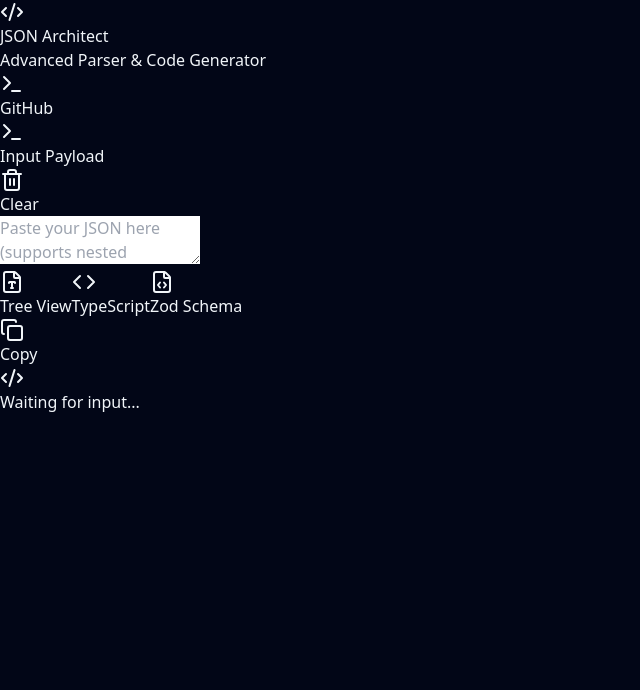
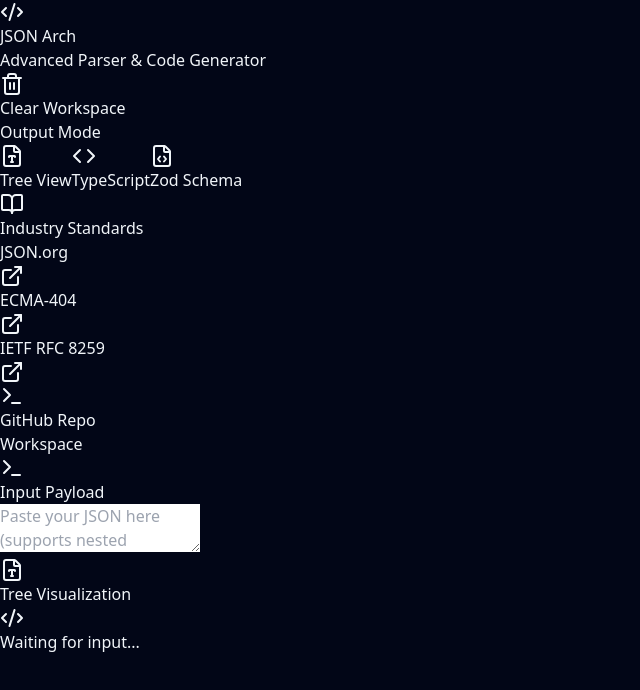
Before and after one commit to gajjela521/json-processor, a React (Vite) app in the folder json-processor/: page / in a window 1280 px wide. Shown: the top 690 px of the page, without its empty margins (0-640 px from the left). Built offline with nearby package versions, Linux system fonts and the light colour scheme.

Commit message:
feat: Refactor to Sidebar Layout with Fixed Footer

```diff
--- a/json-processor/src/App.tsx
+++ b/json-processor/src/App.tsx
@@ -1,7 +1,7 @@
 
 import { useState, useEffect } from 'react';
 import ReactJson from 'react-json-view';
-import { Terminal, Copy, Trash2, Code2, AlertCircle, Check, FileType, Code, FileCode } from 'lucide-react';
+import { Terminal, Copy, Trash2, Code2, AlertCircle, Check, FileType, Code, FileCode, BookOpen, ExternalLink } from 'lucide-react';
 import { parseRecursive } from './utils/jsonParser';
 import { generateTypeScriptInterfaces, generateZodSchema } from './utils/generators';
 import clsx from 'clsx';
@@ -56,120 +56,172 @@ function App() {
   };
 
   return (
-    <div className="min-h-screen bg-slate-950 text-slate-200 flex flex-col font-sans selection:bg-indigo-500/30">
-      {/* Header */}
-      <header className="border-b border-slate-800 bg-slate-900/50 backdrop-blur-md sticky top-0 z-10">
-        <div className="max-w-7xl mx-auto px-4 h-16 flex items-center justify-between">
+    <div className="min-h-screen bg-slate-950 text-slate-200 flex font-sans selection:bg-indigo-500/30">
+      {/* Left Sidebar */}
+      <aside className="w-64 border-r border-slate-800 bg-slate-900/50 flex flex-col h-screen sticky top-0">
+        {/* Logo Area */}
+        <div className="p-6 border-b border-slate-800/50">
           <div className="flex items-center gap-3">
             <div className="p-2 bg-indigo-500/10 rounded-lg border border-indigo-500/20">
               <Code2 className="w-6 h-6 text-indigo-400" />
             </div>
             <div>
-              <h1 className="text-xl font-bold bg-gradient-to-r from-indigo-400 to-cyan-400 bg-clip-text text-transparent">
-                JSON Architect
+              <h1 className="text-lg font-bold bg-gradient-to-r from-indigo-400 to-cyan-400 bg-clip-text text-transparent">
+                JSON Arch
               </h1>
-              <p className="text-xs text-slate-500 hidden sm:block">Advanced Parser & Code Generator</p>
             </div>
           </div>
-          <div className="flex items-center gap-4 text-sm text-slate-400">
+          <p className="text-xs text-slate-500 mt-2">Advanced Parser & Code Generator</p>
+        </div>
+
+        {/* Navigation / Main Actions */}
+        <div className="flex-1 p-4 space-y-2 overflow-y-auto">
+          <button
+            onClick={handleClear}
+            className="w-full flex items-center gap-3 px-4 py-3 rounded-xl text-sm font-medium text-slate-400 hover:text-red-400 hover:bg-slate-800/50 transition-all group"
+          >
+            <Trash2 className="w-4 h-4 group-hover:scale-110 transition-transform" />
+            Clear Workspace
+          </button>
+
+          <div className="my-4 border-t border-slate-800/50" />
+
+          <div className="space-y-1">
+            <p className="px-4 text-[10px] font-bold text-slate-600 uppercase tracking-wider mb-2">Output Mode</p>
+            <button
+              onClick={() => setOutputMode('tree')}
+              className={clsx(
+                "w-full flex items-center gap-3 px-4 py-2.5 rounded-lg text-sm font-medium transition-all",
+                outputMode === 'tree' ? "bg-indigo-500/10 text-indigo-300 border border-indigo-500/20" : "text-slate-400 hover:bg-slate-800/50 hover:text-slate-200"
+              )}
+            >
+              <FileType className="w-4 h-4" />
+              Tree View
+            </button>
+            <button
+              onClick={() => setOutputMode('typescript')}
+              className={clsx(
+                "w-full flex items-center gap-3 px-4 py-2.5 rounded-lg text-sm font-medium transition-all",
+                outputMode === 'typescript' ? "bg-blue-500/10 text-blue-300 border border-blue-500/20" : "text-slate-400 hover:bg-slate-800/50 hover:text-slate-200"
+              )}
+            >
+              <Code className="w-4 h-4" />
+              TypeScript
+            </button>
+            <button
+              onClick={() => setOutputMode('zod')}
+              className={clsx(
+                "w-full flex items-center gap-3 px-4 py-2.5 rounded-lg text-sm font-medium transition-all",
+                outputMode === 'zod' ? "bg-amber-500/10 text-amber-300 border border-amber-500/20" : "text-slate-400 hover:bg-slate-800/50 hover:text-slate-200"
+              )}
+            >
+              <FileCode className="w-4 h-4" />
+              Zod Schema
+            </button>
+          </div>
+        </div>
+
+        {/* Industry Standards Footer (Fixed Bottom) */}
+        <div className="p-6 border-t border-slate-800/50 bg-slate-900/30">
+          <h3 className="text-[10px] font-bold text-slate-500 uppercase tracking-wider mb-3 flex items-center gap-1.5">
+            <BookOpen className="w-3 h-3" />
+            Industry Standards
+          </h3>
+          <nav className="flex flex-col gap-2.5 text-xs">
             <a
-              href="https://github.com/gajjela521/json-processor"
+              href="https://www.json.org/json-en.html"
               target="_blank"
               rel="noopener noreferrer"
-              className="hover:text-white transition-colors flex items-center gap-2"
+              className="text-slate-400 hover:text-indigo-300 flex items-center gap-2 transition-colors group"
             >
-              <Terminal className="w-4 h-4" />
-              GitHub
+              <div className="w-1 h-1 rounded-full bg-slate-600 group-hover:bg-indigo-400 transition-colors" />
+              JSON.org
+              <ExternalLink className="w-3 h-3 opacity-0 group-hover:opacity-100 transition-opacity ml-auto" />
+            </a>
+            <a
+              href="https://www.ecma-international.org/publications-and-standards/standards/ecma-404/"
+              target="_blank"
+              rel="noopener noreferrer"
+              className="text-slate-400 hover:text-indigo-300 flex items-center gap-2 transition-colors group"
+            >
+              <div className="w-1 h-1 rounded-full bg-slate-600 group-hover:bg-indigo-400 transition-colors" />
+              ECMA-404
+              <ExternalLink className="w-3 h-3 opacity-0 group-hover:opacity-100 transition-opacity ml-auto" />
+            </a>
+            <a
+              href="https://datatracker.ietf.org/doc/html/rfc8259"
+              target="_blank"
+              rel="noopener noreferrer"
+              className="text-slate-400 hover:text-indigo-300 flex items-center gap-2 transition-colors group"
+            >
+              <div className="w-1 h-1 rounded-full bg-slate-600 group-hover:bg-indigo-400 transition-colors" />
+              IETF RFC 8259
+              <ExternalLink className="w-3 h-3 opacity-0 group-hover:opacity-100 transition-opacity ml-auto" />
+            </a>
+          </nav>
+          <div className="mt-4 pt-4 border-t border-slate-800/50 flex items-center justify-between text-xs text-slate-600">
+            <a href="https://github.com/gajjela521/json-processor" target="_blank" rel="noopener" className="hover:text-slate-400 transition-colors flex items-center gap-1.5">
+              <Terminal className="w-3 h-3" />
+              GitHub Repo
             </a>
           </div>
         </div>
+      </aside>
+
+      {/* Main Content Area */}
+      <main className="flex-1 min-w-0 h-screen flex flex-col">
+        {/* Header - Simplified */}
+        <header className="px-6 h-16 flex items-center justify-between border-b border-slate-800 bg-slate-900/30">
+          <h2 className="text-sm font-semibold text-slate-400">Workspace</h2>
+          {parsedData && (
+            <button
+              onClick={handleCopy}
+              className={clsx(
+                "text-xs flex items-center gap-2 px-4 py-2 rounded-lg font-medium transition-all duration-200 border",
+                copied
+                  ? "bg-emerald-500/10 text-emerald-400 border-emerald-500/20"
+                  : "bg-indigo-500/10 text-indigo-300 border-indigo-500/20 hover:bg-indigo-500/20"
+              )}
+            >
+              {copied ? <Check className="w-3.5 h-3.5" /> : <Copy className="w-3.5 h-3.5" />}
+              {copied ? 'Copied to Clipboard' : 'Copy Output'}
+            </button>
+          )}
         </header>
 
-      {/* Main Content */}
-      <main className="flex-1 max-w-7xl mx-auto w-full p-4 md:p-6 grid lg:grid-cols-2 gap-6 h-[calc(100vh-4rem)]">
-
+        <div className="flex-1 p-6 grid lg:grid-cols-2 gap-6 overflow-hidden min-h-0">
           {/* Input Pane */}
-        <div className="flex flex-col gap-3 h-full min-h-[400px]">
+          <div className="flex flex-col gap-3 h-full min-h-0">
             <div className="flex items-center justify-between px-1">
               <h2 className="text-sm font-semibold text-slate-400 flex items-center gap-2">
                 <Terminal className="w-4 h-4" />
                 Input Payload
               </h2>
-            <button
-              onClick={handleClear}
-              className="text-xs flex items-center gap-1.5 px-3 py-1.5 rounded-full hover:bg-slate-800 text-slate-400 hover:text-red-400 transition-colors"
-            >
-              <Trash2 className="w-3.5 h-3.5" />
-              Clear
-            </button>
             </div>
 
-          <div className="relative flex-1 group">
+            <div className="relative flex-1 group min-h-0">
               <textarea
                 value={input}
                 onChange={(e) => setInput(e.target.value)}
                 placeholder='Paste your JSON here (supports nested stringified JSON)...'
-              className="w-full h-full bg-slate-900/50 border border-slate-800 rounded-xl p-4 font-mono text-sm resize-none focus:outline-none focus:ring-2 focus:ring-indigo-500/50 focus:border-indigo-500/50 transition-all placeholder:text-slate-600"
+                className="w-full h-full bg-slate-900 border border-slate-800 rounded-xl p-4 font-mono text-sm resize-none focus:outline-none focus:ring-2 focus:ring-indigo-500/50 focus:border-indigo-500/50 transition-all placeholder:text-slate-600 custom-scrollbar"
                 spellCheck={false}
               />
-            {/* Glow effect on hover/focus */}
               <div className="absolute inset-0 rounded-xl bg-indigo-500/5 opacity-0 group-hover:opacity-100 pointer-events-none transition-opacity" />
             </div>
           </div>
 
           {/* Output Pane */}
-        <div className="flex flex-col gap-3 h-full min-h-[400px]">
+          <div className="flex flex-col gap-3 h-full min-h-0">
             <div className="flex items-center justify-between px-1">
-            <div className="flex bg-slate-900 rounded-lg p-1 border border-slate-800">
-              <button
-                onClick={() => setOutputMode('tree')}
-                className={clsx(
-                  "px-3 py-1.5 rounded-md text-xs font-medium flex items-center gap-2 transition-all",
-                  outputMode === 'tree' ? "bg-indigo-500/20 text-indigo-300 shadow-sm" : "text-slate-500 hover:text-slate-300"
-                )}
-              >
-                <FileType className="w-3.5 h-3.5" />
-                Tree View
-              </button>
-              <button
-                onClick={() => setOutputMode('typescript')}
-                className={clsx(
-                  "px-3 py-1.5 rounded-md text-xs font-medium flex items-center gap-2 transition-all",
-                  outputMode === 'typescript' ? "bg-blue-500/20 text-blue-300 shadow-sm" : "text-slate-500 hover:text-slate-300"
-                )}
-              >
-                <Code className="w-3.5 h-3.5" />
-                TypeScript
-              </button>
-              <button
-                onClick={() => setOutputMode('zod')}
-                className={clsx(
-                  "px-3 py-1.5 rounded-md text-xs font-medium flex items-center gap-2 transition-all",
-                  outputMode === 'zod' ? "bg-amber-500/20 text-amber-300 shadow-sm" : "text-slate-500 hover:text-slate-300"
-                )}
-              >
-                <FileCode className="w-3.5 h-3.5" />
-                Zod Schema
-              </button>
-            </div>
-
-            <button
-              onClick={handleCopy}
-              disabled={!parsedData}
-              className={clsx(
-                "text-xs flex items-center gap-1.5 px-3 py-1.5 rounded-full transition-all duration-200",
-                copied
-                  ? "bg-emerald-500/10 text-emerald-400 border border-emerald-500/20"
-                  : "hover:bg-slate-800 text-slate-400 hover:text-indigo-400 disabled:opacity-50 disabled:cursor-not-allowed"
-              )}
-            >
-              {copied ? <Check className="w-3.5 h-3.5" /> : <Copy className="w-3.5 h-3.5" />}
-              {copied ? 'Copied' : 'Copy'}
-            </button>
+              <h2 className="text-sm font-semibold text-slate-400 flex items-center gap-2">
+                {outputMode === 'tree' ? <FileType className="w-4 h-4" /> : outputMode === 'typescript' ? <Code className="w-4 h-4" /> : <FileCode className="w-4 h-4" />}
+                {outputMode === 'tree' ? 'Tree Visualization' : outputMode === 'typescript' ? 'TypeScript Definitions' : 'Zod Validation Schema'}
+              </h2>
             </div>
 
             <div className={clsx(
-            "flex-1 rounded-xl border overflow-hidden transition-all relative flex flex-col",
+              "flex-1 rounded-xl border overflow-hidden transition-all relative flex flex-col min-h-0",
               error
                 ? "bg-red-950/10 border-red-900/30"
                 : "bg-slate-900/50 border-slate-800"
@@ -182,7 +234,7 @@ function App() {
               ) : parsedData ? (
                 <>
                   {outputMode === 'tree' ? (
-                  <div className="p-4 overflow-auto h-full">
+                    <div className="p-4 overflow-auto h-full custom-scrollbar">
                       <ReactJson
                         src={parsedData as object}
                         theme="ocean"
@@ -195,7 +247,7 @@ function App() {
                       />
                     </div>
                   ) : (
-                  <pre className="p-4 overflow-auto h-full text-sm font-mono text-slate-300 leading-relaxed custom-scrollbar">
+                    <pre className="p-4 overflow-auto h-full text-sm font-mono text-slate-300 leading-relaxed custom-scrollbar bg-slate-900/50">
                       {getOutputContent()}
                     </pre>
                   )}
@@ -210,6 +262,7 @@ function App() {
               )}
             </div>
           </div>
+        </div>
       </main>
     </div>
   );
```
Lines whose indentation alone changed are shown as unchanged.
